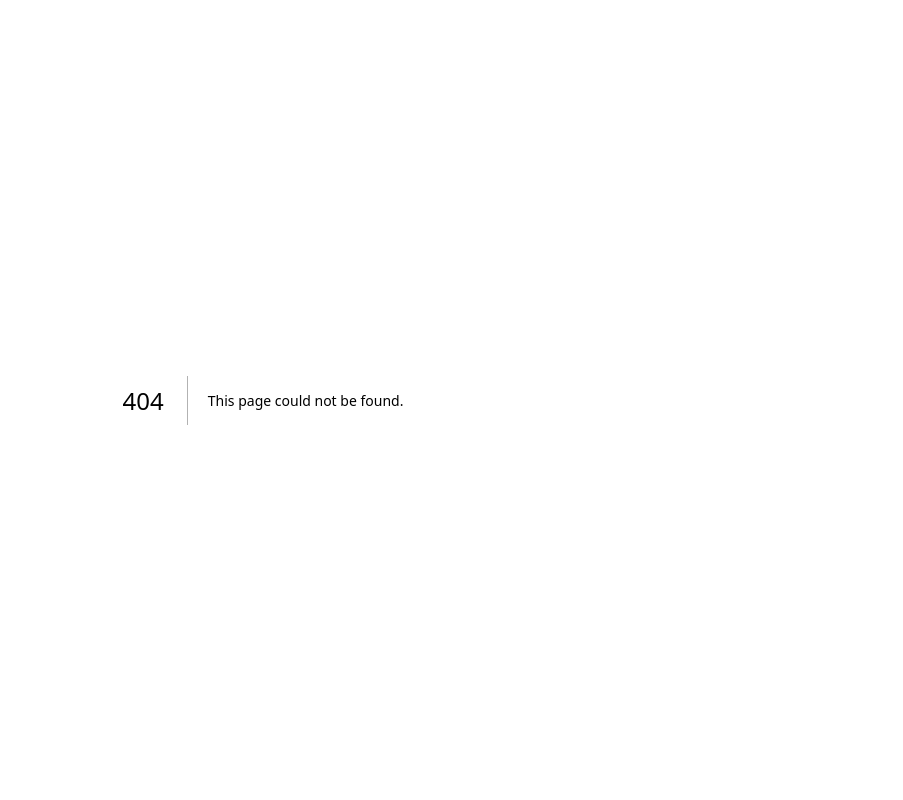
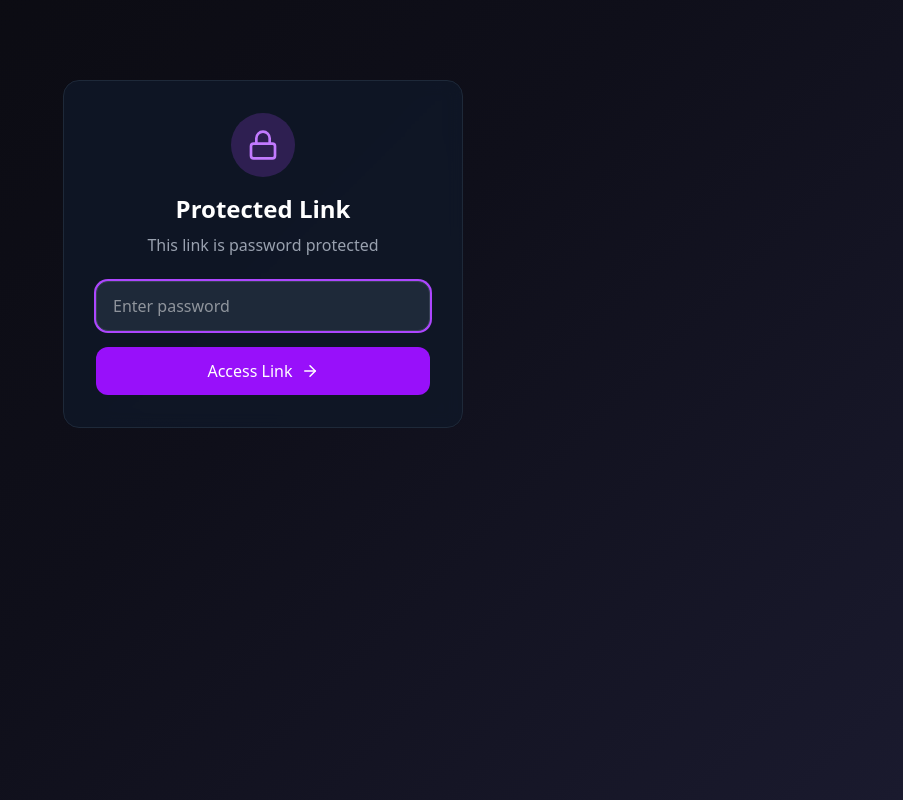
Before and after one commit to Neric-wizard/url-shortener, a Next.js app: page /1/password in a window 1280 px wide. Before the commit this address had no page. Shown: the whole page, without its empty margins (377-1280 px from the left). Built offline with nearby package versions, Linux system fonts and the light colour scheme.

Commit message:
Day 23: Add password protection to URL shortener

```diff
--- a/app/[shortCode]/page.tsx
+++ b/app/[shortCode]/page.tsx
@@ -24,9 +24,15 @@ export default async function RedirectPage({
     return;
   }
 
-  // Check if link has expired
+  // Check expiration
   if (data.expires_at && new Date(data.expires_at) < new Date()) {
     redirect("/expired");
+    return;
+  }
+
+  // Check if password protected
+  if (data.password) {
+    redirect(`/${shortCode}/password`);
     return;
   }
 
--- /dev/null
+++ b/app/[shortCode]/password/page.tsx
@@ -0,0 +1,67 @@
+"use client";
+
+import { useState } from "react";
+import { useParams, useRouter } from "next/navigation";
+import { Lock, ArrowRight } from "lucide-react";
+
+export default function PasswordPage() {
+  const params = useParams();
+  const shortCode = params.shortCode as string;
+  const [password, setPassword] = useState("");
+  const [error, setError] = useState("");
+  const [loading, setLoading] = useState(false);
+  const router = useRouter();
+
+  const handleSubmit = async (e: React.FormEvent) => {
+    e.preventDefault();
+    setLoading(true);
+    setError("");
+
+    const res = await fetch(`/api/verify/${shortCode}`, {
+      method: "POST",
+      headers: { "Content-Type": "application/json" },
+      body: JSON.stringify({ password }),
+    });
+
+    const data = await res.json();
+
+    if (data.valid) {
+      router.push(data.url);
+    } else {
+      setError("Incorrect password");
+    }
+    setLoading(false);
+  };
+
+  return (
+    <div className="max-w-md mx-auto px-6 py-20 text-center">
+      <div className="bg-gray-900/80 backdrop-blur-sm rounded-2xl border border-gray-800 p-8">
+        <div className="w-16 h-16 bg-purple-500/20 rounded-full flex items-center justify-center mx-auto mb-4">
+          <Lock size={32} className="text-purple-400" />
+        </div>
+        <h1 className="text-2xl font-bold text-white mb-2">Protected Link</h1>
+        <p className="text-gray-400 mb-6">This link is password protected</p>
+
+        <form onSubmit={handleSubmit}>
+          <input
+            type="password"
+            value={password}
+            onChange={(e) => setPassword(e.target.value)}
+            placeholder="Enter password"
+            className="w-full px-4 py-3 bg-gray-800 border border-gray-700 rounded-xl focus:outline-none focus:ring-2 focus:ring-purple-500 text-white mb-4"
+            autoFocus
+          />
+          <button
+            type="submit"
+            disabled={loading}
+            className="w-full bg-purple-600 text-white py-3 rounded-xl font-medium hover:bg-purple-700 transition flex items-center justify-center gap-2"
+          >
+            {loading ? "Checking..." : "Access Link"}
+            <ArrowRight size={18} />
+          </button>
+          {error && <p className="text-red-400 text-sm mt-3">{error}</p>}
+        </form>
+      </div>
+    </div>
+  );
+}
--- /dev/null
+++ b/app/api/verify/[shortCode]/route.ts
@@ -0,0 +1,27 @@
+import { createClient } from "@supabase/supabase-js";
+import { NextResponse } from "next/server";
+
+const supabase = createClient(
+  process.env.NEXT_PUBLIC_SUPABASE_URL!,
+  process.env.NEXT_PUBLIC_SUPABASE_ANON_KEY!
+);
+
+export async function POST(
+  req: Request,
+  { params }: { params: Promise<{ shortCode: string }> }
+) {
+  const { shortCode } = await params;
+  const { password } = await req.json();
+
+  const { data } = await supabase
+    .from("links")
+    .select("long_url, password")
+    .eq("short_code", shortCode)
+    .single();
+
+  if (!data || data.password !== password) {
+    return NextResponse.json({ valid: false });
+  }
+
+  return NextResponse.json({ valid: true, url: data.long_url });
+}
--- a/app/components/CreateLink.tsx
+++ b/app/components/CreateLink.tsx
@@ -3,7 +3,7 @@
 import { useState } from "react";
 import { createClient } from "@supabase/supabase-js";
 import { motion, AnimatePresence } from "framer-motion";
-import { Link, Copy, Check, ArrowRight, Sparkles, Eye, LayoutDashboard, Edit2, Calendar } from "lucide-react";
+import { Link, Copy, Check, ArrowRight, Sparkles, Eye, LayoutDashboard, Edit2, Calendar, Lock } from "lucide-react";
 
 const supabase = createClient(
   "https://nfoerfezojunroqggysf.supabase.co",
@@ -20,7 +20,9 @@ export default function CreateLink() {
   const [clicks, setClicks] = useState<number | null>(null);
   const [showCustom, setShowCustom] = useState(false);
   const [showExpiry, setShowExpiry] = useState(false);
+  const [showPassword, setShowPassword] = useState(false);
   const [expiresAt, setExpiresAt] = useState("");
+  const [password, setPassword] = useState("");
 
   const generateShortCode = () => {
     return Math.random().toString(36).substring(2, 8);
@@ -61,10 +63,8 @@ export default function CreateLink() {
     }
 
     const insertData: any = { short_code: shortCode, long_url: url };
-
-    if (expiresAt) {
-      insertData.expires_at = new Date(expiresAt).toISOString();
-    }
+    if (expiresAt) insertData.expires_at = new Date(expiresAt).toISOString();
+    if (password) insertData.password = password;
 
     const { error: dbError } = await supabase
       .from("links")
@@ -81,6 +81,8 @@ export default function CreateLink() {
       setShowCustom(false);
       setExpiresAt("");
       setShowExpiry(false);
+      setPassword("");
+      setShowPassword(false);
     }
     setLoading(false);
   };
@@ -156,7 +158,6 @@ export default function CreateLink() {
             {showCustom ? "Hide custom alias" : "Use custom alias (optional)"}
           </button>
 
-          {/* Custom Alias Input */}
           {showCustom && (
             <div className="mt-2">
               <label className="block text-sm font-medium text-gray-300 mb-2">
@@ -190,7 +191,6 @@ export default function CreateLink() {
             {showExpiry ? "Hide expiration" : "Set expiration date (optional)"}
           </button>
 
-          {/* Expiration Date Picker */}
           {showExpiry && (
             <div className="mt-2">
               <label className="block text-sm font-medium text-gray-300 mb-2">
@@ -204,6 +204,34 @@ export default function CreateLink() {
               />
               <p className="text-xs text-gray-500 mt-1">
                 After this date, the link will no longer work
+              </p>
+            </div>
+          )}
+
+          {/* Password Protection Toggle */}
+          <button
+            type="button"
+            onClick={() => setShowPassword(!showPassword)}
+            className="flex items-center gap-2 text-sm text-gray-400 hover:text-purple-400 transition"
+          >
+            <Lock size={14} />
+            {showPassword ? "Hide password protection" : "Add password protection (optional)"}
+          </button>
+
+          {showPassword && (
+            <div className="mt-2">
+              <label className="block text-sm font-medium text-gray-300 mb-2">
+                Link password
+              </label>
+              <input
+                type="text"
+                value={password}
+                onChange={(e) => setPassword(e.target.value)}
+                placeholder="Enter a password"
+                className="w-full px-4 py-4 bg-gray-800 border border-gray-700 rounded-xl focus:outline-none focus:ring-2 focus:ring-purple-500 focus:border-transparent transition text-white"
+              />
+              <p className="text-xs text-gray-500 mt-1">
+                Users will need this password to access the link
               </p>
             </div>
           )}
```
